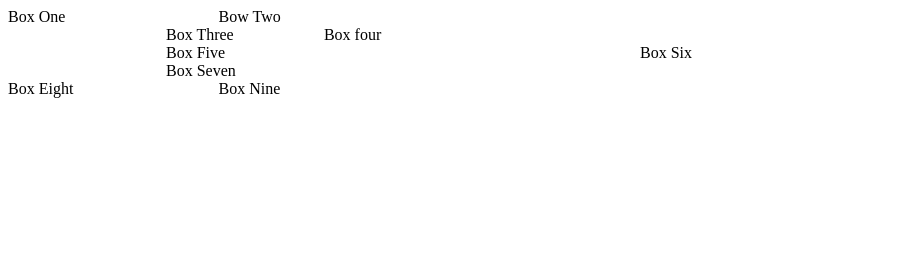
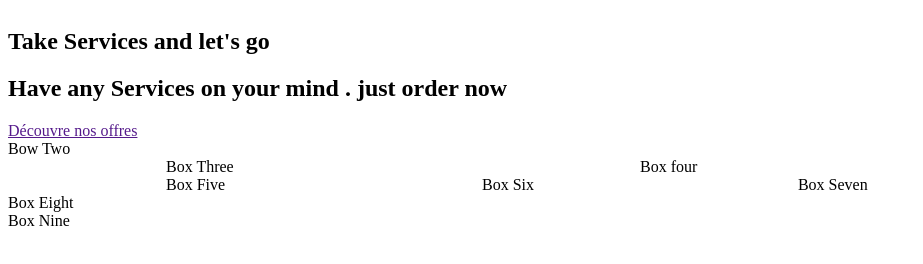
Before and after one commit to alexandre-solymos/Service-shop-template, a plain HTML site: page index.html in a window 1280 px wide. Shown: the whole page, without its empty margins (0-923 px from the left). Drawn offline with Linux system fonts and the light colour scheme; a web font is replaced by a local one.

Commit message:
First test

```diff
--- a/index.html
+++ b/index.html
@@ -12,16 +12,18 @@
 </head>
 
 <body>
+    <section class="one">
         <div class="container-all">
             <div class="row">
-            <div class="col-6-m col-2">
+                <div class="col-12-m">
                     <div class="box-row">
-                    Box One
-
+                        <h1>Take Services and let's go</h1>
+                        <h2>Have any Services on your mind . just order now</h2>
+                        <a href="">Découvre nos offres</a>
                     </div>
                 </div>
 
-            <div class="col-6-m col-10">
+                <div class="col-6-m">
                     <div class="box-row">
                         Bow Two
 
@@ -29,35 +31,45 @@
                 </div>
             </div>
         </div>
+    </section>
 
+
+    <section class="two">
+
+    </section>
+
+
+    <section class="three">
+
+    </section>
 
     <div class="container">
         <div class="row">
-            <div class="col-6-m col-2-t col-2">
+            <div class="col-6-m ">
                 <div class="box-row">
                     Box Three
                 </div>
             </div>
 
-            <div class="col-6-m col-10-t col-10">
+            <div class="col-6-m">
                 <div class="box-row">
                     Box four
                 </div>
             </div>
 
-            <div class="col-4-m col-6-t col-6">
+            <div class="col-4-m">
                 <div class="box-row">
                     Box Five
                 </div>
             </div>
 
-            <div class="col-4-m col-6-t col-6">
+            <div class="col-4-m">
                 <div class="box-row">
                     Box Six
                 </div>
             </div>
 
-            <div class="col-4-m col-12-t col-12">
+            <div class="col-4-m">
                 <div class="box-row">
                     Box Seven
                 </div>
@@ -68,14 +80,14 @@
 
     <div class="container-all">
         <div class="row">
-            <div class="col-12-m col-2">
+            <div class="col-12-m">
                 <div class="box-row">
                     Box Eight
 
                 </div>
             </div>
 
-            <div class="col-12-m col-10">
+            <div class="col-12-m">
                 <div class="box-row">
                     Box Nine
 
```
Lines whose indentation alone changed are shown as unchanged.
